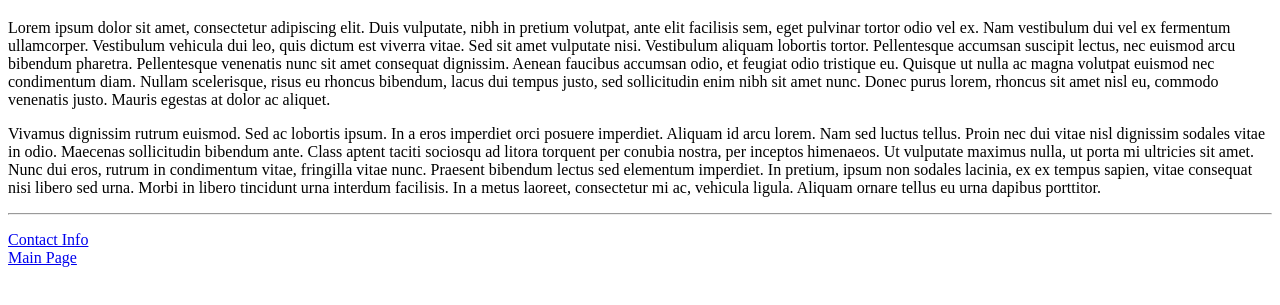
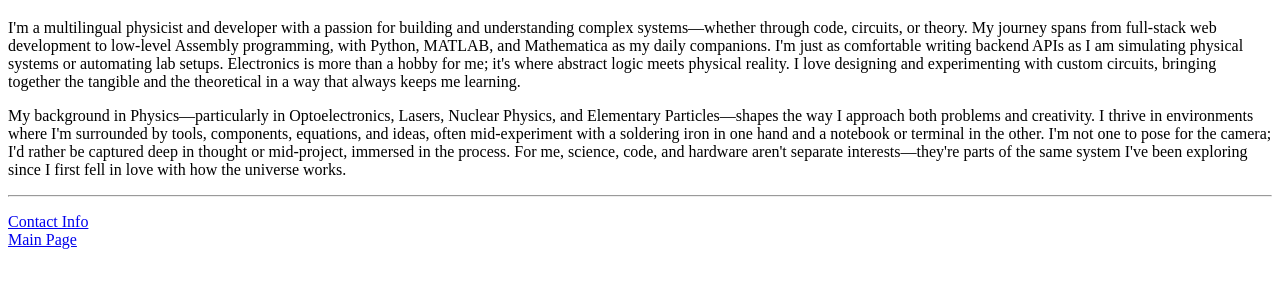
Before and after one commit to PointBlanck/WebDev, a plain HTML site: page public/about.html in a window 1280 px wide. Shown: the part 61-366 px from the top of the page. Drawn offline with Linux system fonts and the light colour scheme.

Commit message:
Improved About Page and replaced main page image

```diff
--- a/public/about.html
+++ b/public/about.html
@@ -6,27 +6,21 @@
     </head>
     <body>
         <h1>About the Author</h1>
-        <p>Lorem ipsum dolor sit amet, consectetur adipiscing elit.
-            Duis vulputate, nibh in pretium volutpat, ante elit facilisis sem,
-            eget pulvinar tortor odio vel ex. Nam vestibulum dui vel ex fermentum
-            ullamcorper. Vestibulum vehicula dui leo, quis dictum est viverra vitae.
-            Sed sit amet vulputate nisi. Vestibulum aliquam lobortis tortor. Pellentesque
-            accumsan suscipit lectus, nec euismod arcu bibendum pharetra. Pellentesque
-            venenatis nunc sit amet consequat dignissim. Aenean faucibus accumsan odio, et
-            feugiat odio tristique eu. Quisque ut nulla ac magna volutpat euismod nec
-            condimentum diam. Nullam scelerisque, risus eu rhoncus bibendum, lacus dui
-            tempus justo, sed sollicitudin enim nibh sit amet nunc. Donec purus lorem, rhoncus
-            sit amet nisl eu, commodo venenatis justo. Mauris egestas at dolor ac aliquet.</p>
+        <p>I'm a multilingual physicist and developer with a passion for building and understanding
+            complex systems—whether through code, circuits, or theory. My journey spans from full-stack
+            web development to low-level Assembly programming, with Python, MATLAB, and Mathematica as my
+            daily companions. I&#x27;m just as comfortable writing backend APIs as I am simulating physical
+            systems or automating lab setups. Electronics is more than a hobby for me; it's where abstract logic
+            meets physical reality. I love designing and experimenting with custom circuits, bringing together
+            the tangible and the theoretical in a way that always keeps me learning.</p>
 
-        <p>Vivamus dignissim rutrum euismod. Sed ac lobortis ipsum. In a eros imperdiet orci
-            posuere imperdiet. Aliquam id arcu lorem. Nam sed luctus tellus. Proin nec dui vitae
-            nisl dignissim sodales vitae in odio. Maecenas sollicitudin bibendum ante. Class aptent
-            taciti sociosqu ad litora torquent per conubia nostra, per inceptos himenaeos. Ut vulputate
-            maximus nulla, ut porta mi ultricies sit amet. Nunc dui eros, rutrum in condimentum vitae,
-            fringilla vitae nunc. Praesent bibendum lectus sed elementum imperdiet. In pretium, ipsum non
-            sodales lacinia, ex ex tempus sapien, vitae consequat nisi libero sed urna. Morbi in libero
-            tincidunt urna interdum facilisis. In a metus laoreet, consectetur mi ac, vehicula ligula.
-            Aliquam ornare tellus eu urna dapibus porttitor.</p>
+        <p>My background in Physics—particularly in Optoelectronics, Lasers, Nuclear Physics, and Elementary
+            Particles—shapes the way I approach both problems and creativity. I thrive in environments where I'm
+            surrounded by tools, components, equations, and ideas, often mid-experiment with a soldering iron in
+            one hand and a notebook or terminal in the other. I'm not one to pose for the camera; I&#x27;d rather
+            be captured deep in thought or mid-project, immersed in the process. For me, science, code, and hardware
+            aren&#x27;t separate interests—they&#x27;re parts of the same system I&#x27;ve been exploring since I first
+            fell in love with how the universe works.</p>
 
         <hr>
         <p>
```
Also changed, not shown: index.html (+1 -1 lines), 1 other file.
